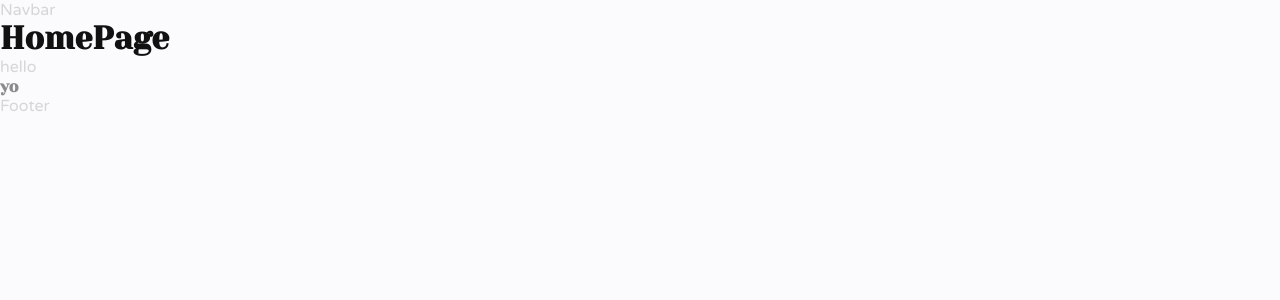
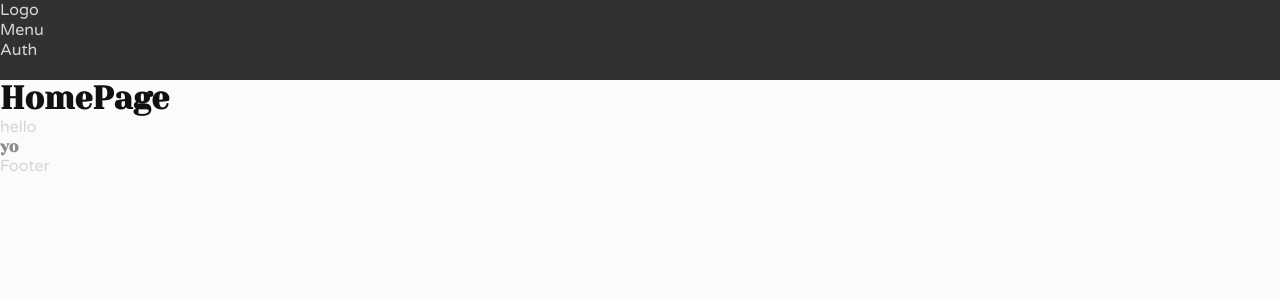
Before and after one commit to ubaidshams/shopping-app, a React (Create React App) app: page / in a window 1280 px wide. Shown: the top 300 px of the page. Built offline with nearby package versions, Linux system fonts and the light colour scheme.

Commit message:
started navbar

```diff
--- /dev/null
+++ b/src/components/navbar/Auth.jsx
@@ -0,0 +1,7 @@
+import React from "react";
+
+const Auth = () => {
+  return <div>Auth</div>;
+};
+
+export default Auth;
--- /dev/null
+++ b/src/components/navbar/Logo.jsx
@@ -0,0 +1,7 @@
+import React from "react";
+
+const Logo = () => {
+  return <div>Logo</div>;
+};
+
+export default Logo;
--- /dev/null
+++ b/src/components/navbar/Menu.jsx
@@ -0,0 +1,7 @@
+import React from "react";
+
+const Menu = () => {
+  return <div>Menu</div>;
+};
+
+export default Menu;
--- a/src/components/navbar/Navbar.jsx
+++ b/src/components/navbar/Navbar.jsx
@@ -1,7 +1,19 @@
 import React from "react";
+import Auth from "./Auth";
+import Logo from "./Logo";
+import Menu from "./Menu";
+import styles from "./navbar.module.css";
 
 const Navbar = () => {
-  return <div>Navbar</div>;
+  return (
+    <section className={styles.navbar}>
+      <article>
+        <Logo />
+        <Menu />
+        <Auth />
+      </article>
+    </section>
+  );
 };
 
 export default Navbar;
--- /dev/null
+++ b/src/components/navbar/navbar.module.css
@@ -0,0 +1,6 @@
+.navbar {
+  width: 100%;
+  height: 10vh;
+  display: flex;
+  background-color: #313132;
+}
```
Also changed, not shown: src/routes/CustomRoutes.js (+10 -0 lines).
